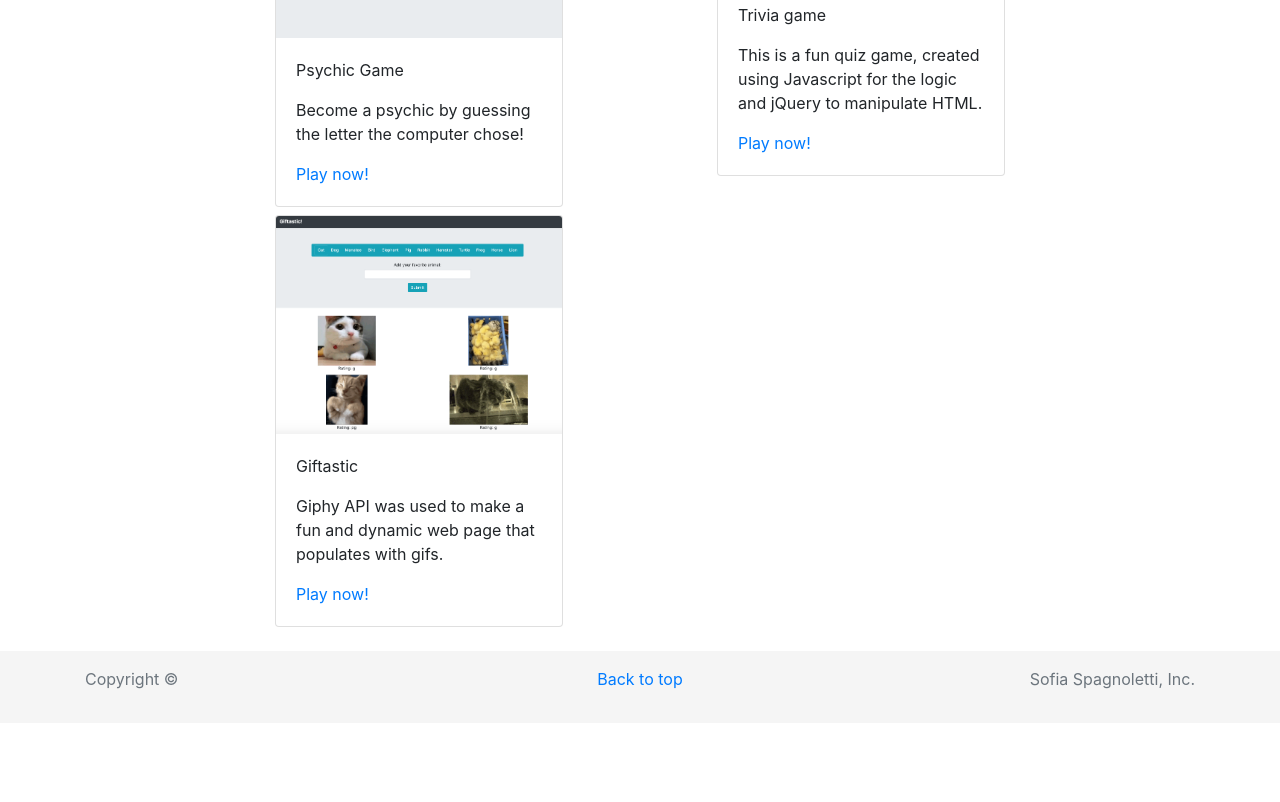
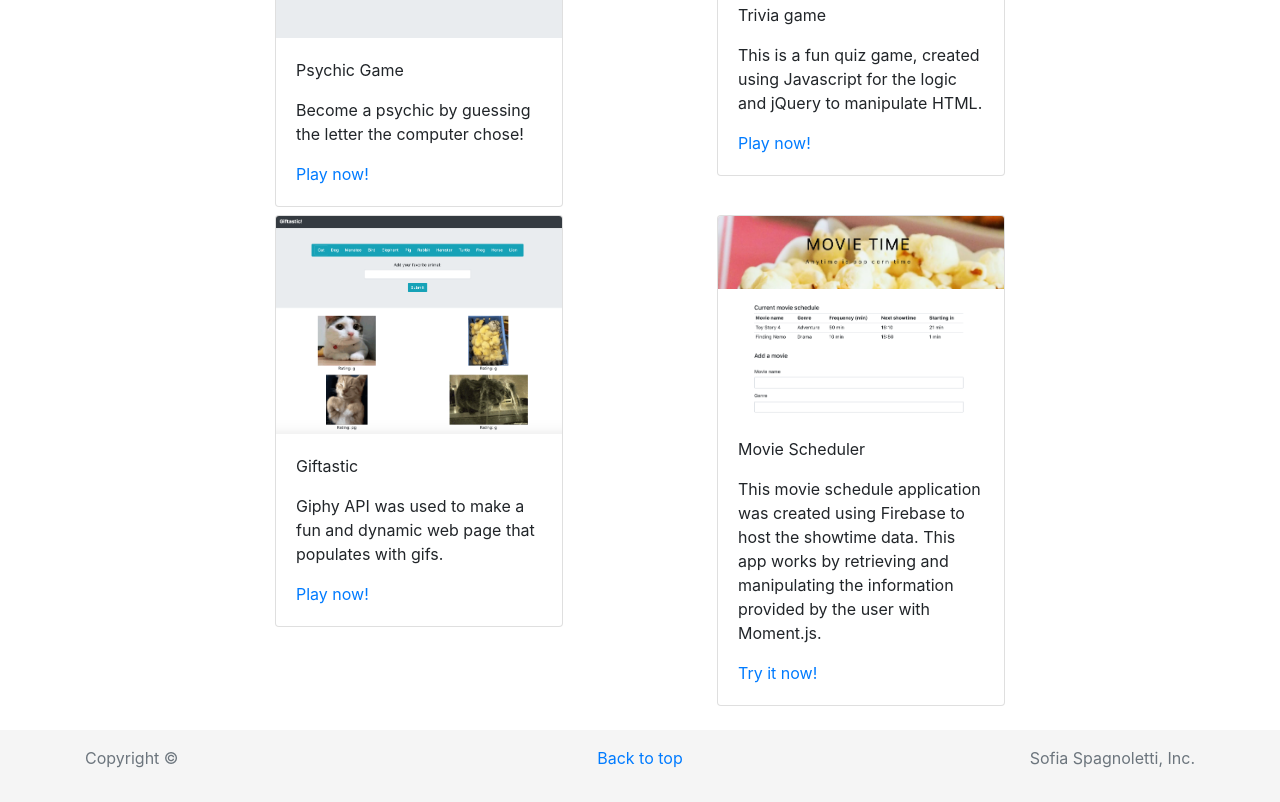
Before and after one commit to sofiaspagnoletti/bootstrap-portfolio, a plain HTML site: page portfolio.html in a window 1280 px wide. Shown: the part 829-1631 px from the top of the page. Before the commit the page ends 1552 px from the top, so only its background shows below. Drawn offline with nearby package versions, Linux system fonts and the light colour scheme.

Commit message:
adding movietime homework

```diff
--- a/portfolio.html
+++ b/portfolio.html
@@ -111,6 +111,16 @@
                             now!</a>
                     </div>
                 </div>
+                <div class="card float-right" style="width: 18rem;">
+                    <img src="assets/images/movietime.png" class="card-img-top" alt="RPG Game">
+                    <div class="card-body">
+                        <p class="card-text">Movie Scheduler</p>
+                        <p>This movie schedule application was created using Firebase to host the showtime data. This app works by retrieving and manipulating the information provided by the user with Moment.js.</p>
+                        <a href="https://sofiaspagnoletti.github.io/MovieScheduler/" target="_blank" class="card-link">Try it now!</a>
+                    </div>
+                </div>
+            </div>
+        </div>
 
             </div>
         </div>
```
Also changed, not shown: assets/images/movietime.png (added).
